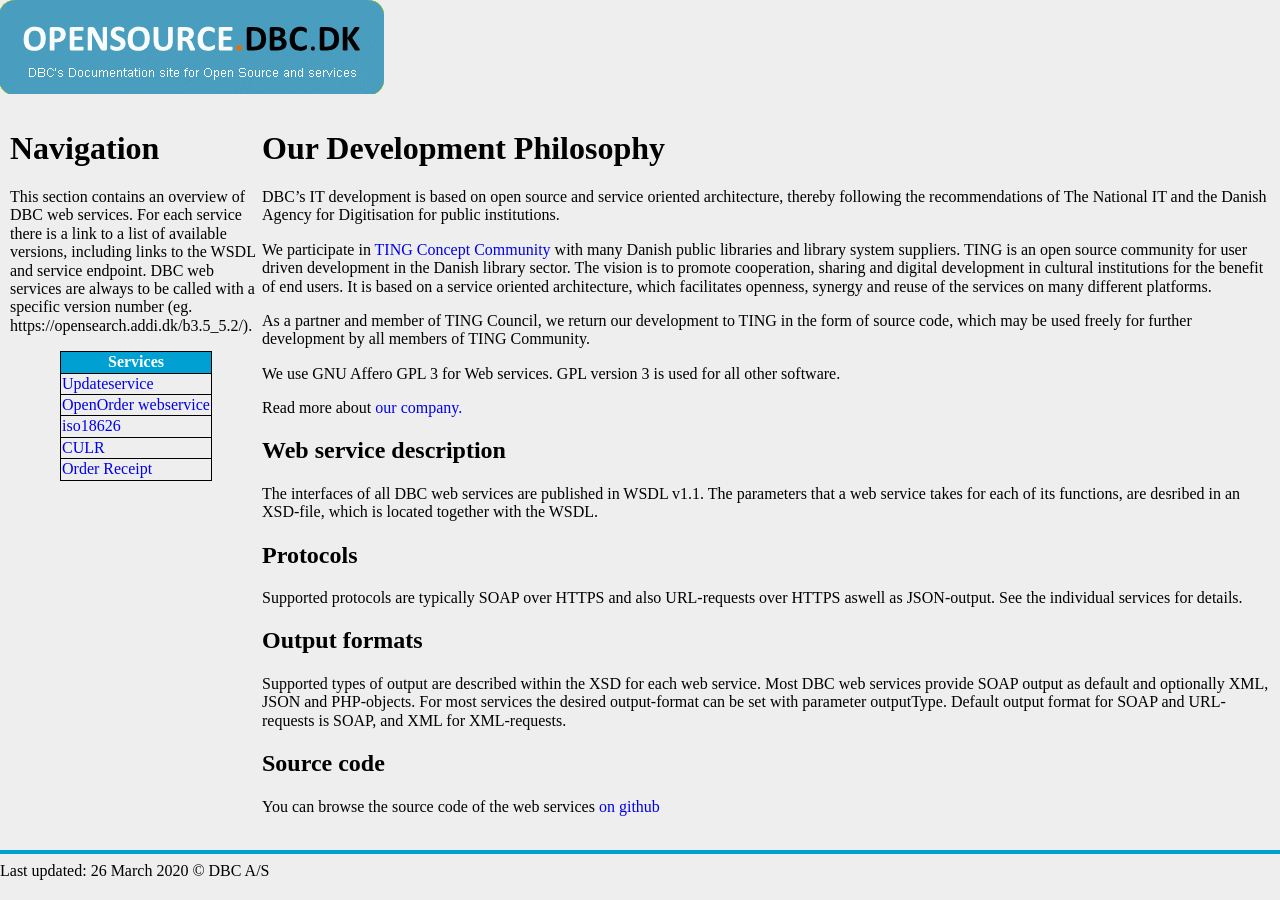
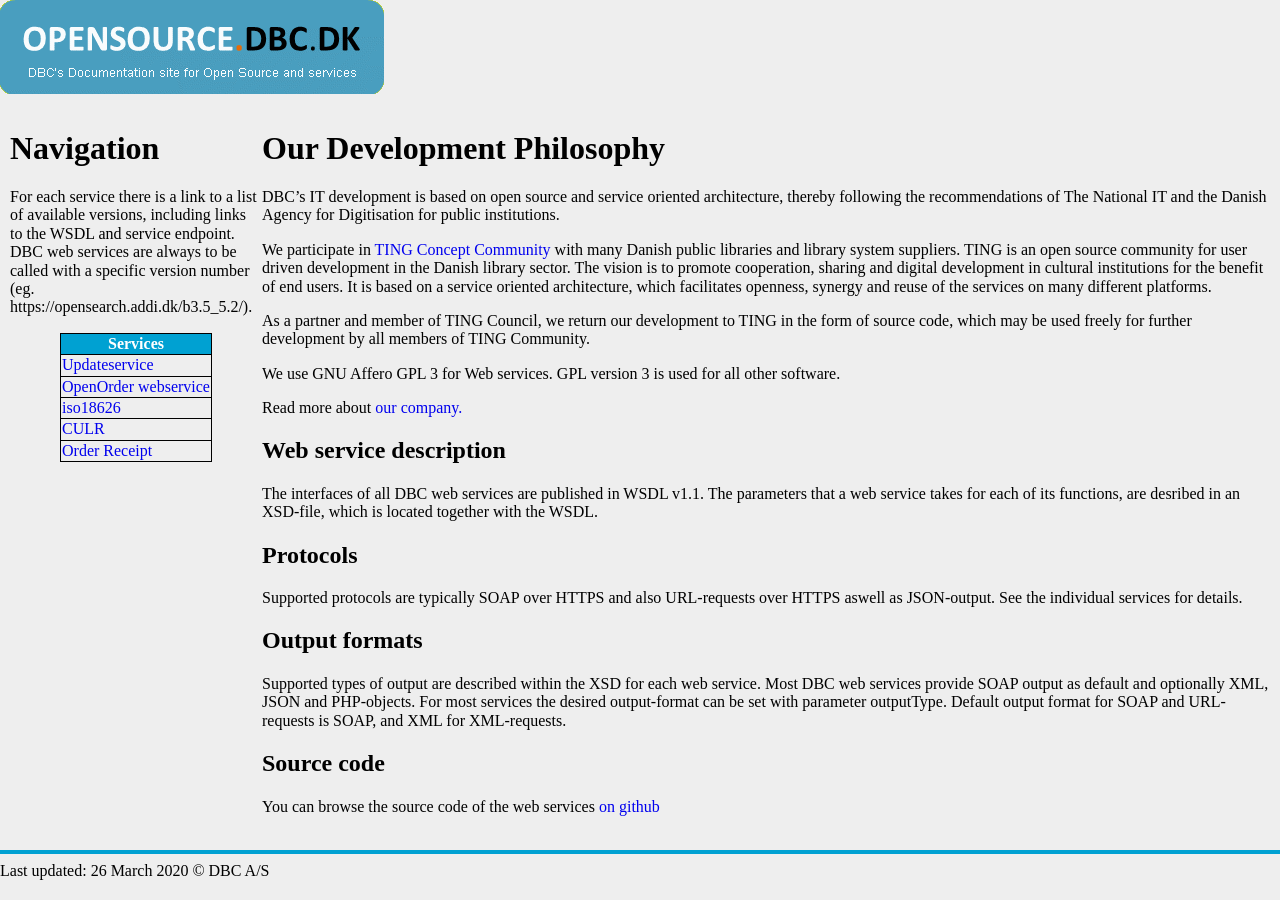
Before and after one commit to mran-dbc/MyTestDocRepo, a Jekyll site: the page built from docs/index.md, in a window 1280 px wide. Built offline with Jekyll 4.4.1, drawn with Linux system fonts in a browser that asks for light colours; nearby versions of some CDN libraries; our own code applies the rules of GitHub Pages for plain Markdown files.

Commit message:
Changed: tor 26 mar 21:54:47 CET 2020

```diff
--- a/docs/_includes/sidebar.md
+++ b/docs/_includes/sidebar.md
@@ -1,9 +1,9 @@
 # Navigation
 
-This section contains an overview of DBC web services. For each service
-there is a link to a list of available versions, including links to the
-WSDL and service endpoint. DBC web services are always to be called with a
-specific version number (eg. https://opensearch.addi.dk/b3.5_5.2/).
+For each service there is a link to a list of available versions, including
+links to the WSDL and service endpoint. DBC web services are always to be
+called with a specific version number (eg.
+https://opensearch.addi.dk/b3.5_5.2/).
 
 | Services                                              |
 |-------------------------------------------------------|
```
